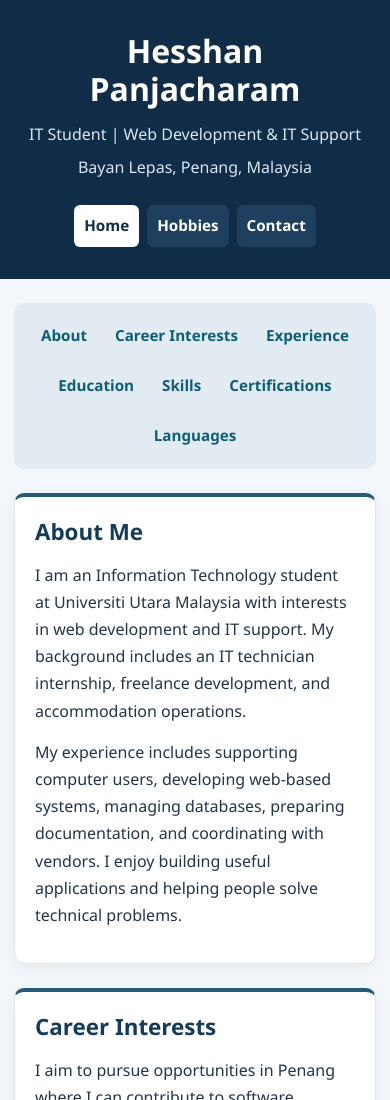
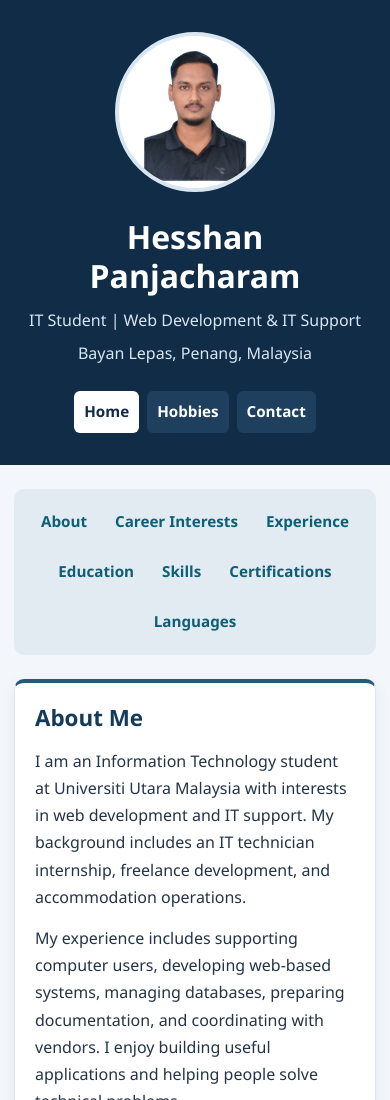
Before and after one commit to shann8888/my-resume-site, a plain HTML site: page index.html in a window 390 px wide. Shown: the top 1100 px of the page. Drawn offline with Linux system fonts and the light colour scheme.

Commit message:
Add profile portrait with responsive circular styling

```diff
--- a/index.html
+++ b/index.html
@@ -10,6 +10,12 @@
 </head>
 <body>
 <header>
+    <img class="profile-photo"
+         src="images/profile.png"
+         alt="Portrait of Hesshan Panjacharam"
+         width="245"
+         height="314">
+
     <h1>Hesshan Panjacharam</h1>
     <p>IT Student | Web Development &amp; IT Support</p>
     <p>Bayan Lepas, Penang, Malaysia</p>
--- a/style.css
+++ b/style.css
@@ -156,6 +156,18 @@ img {
     height: auto;
 }
 
+/* Display the profile portrait on all screen sizes. */
+.profile-photo {
+    width: 160px;
+    height: 160px;
+    object-fit: cover;
+    object-position: center 60%;
+    margin-bottom: 18px;
+    border: 4px solid #d8e6f2;
+    border-radius: 50%;
+    background-color: #ffffff;
+}
+
 footer {
     padding: 24px 20px;
     border-top: 1px solid #dde5ee;
```
Also changed, not shown: images/profile.png (added).
